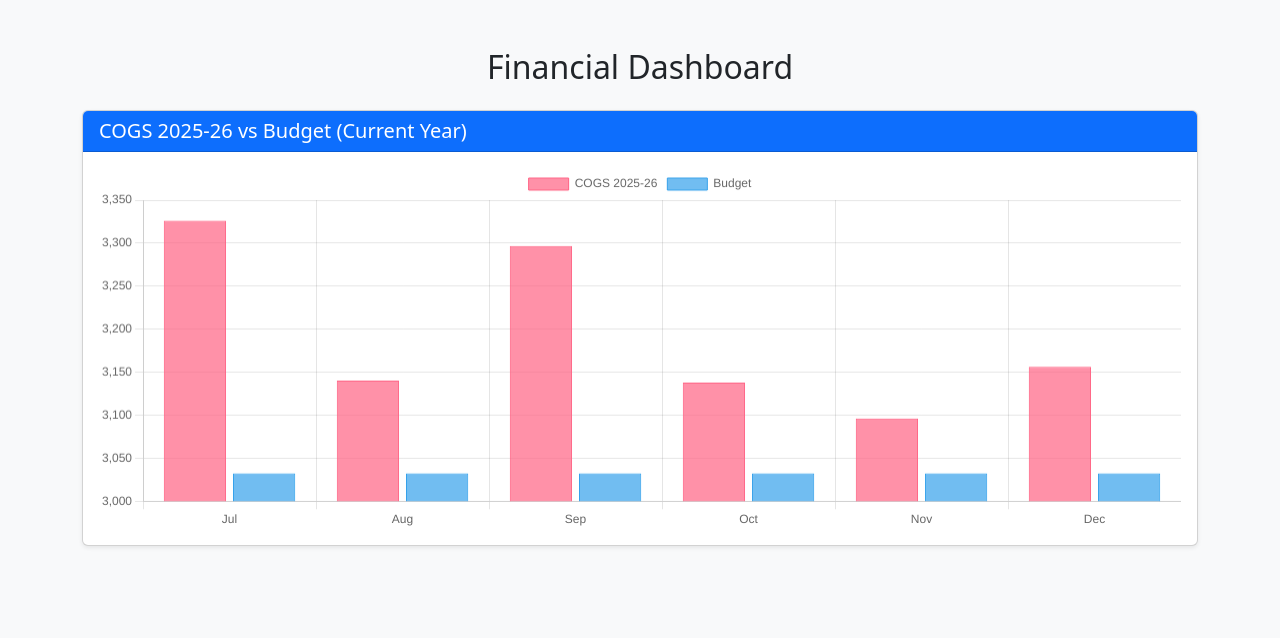
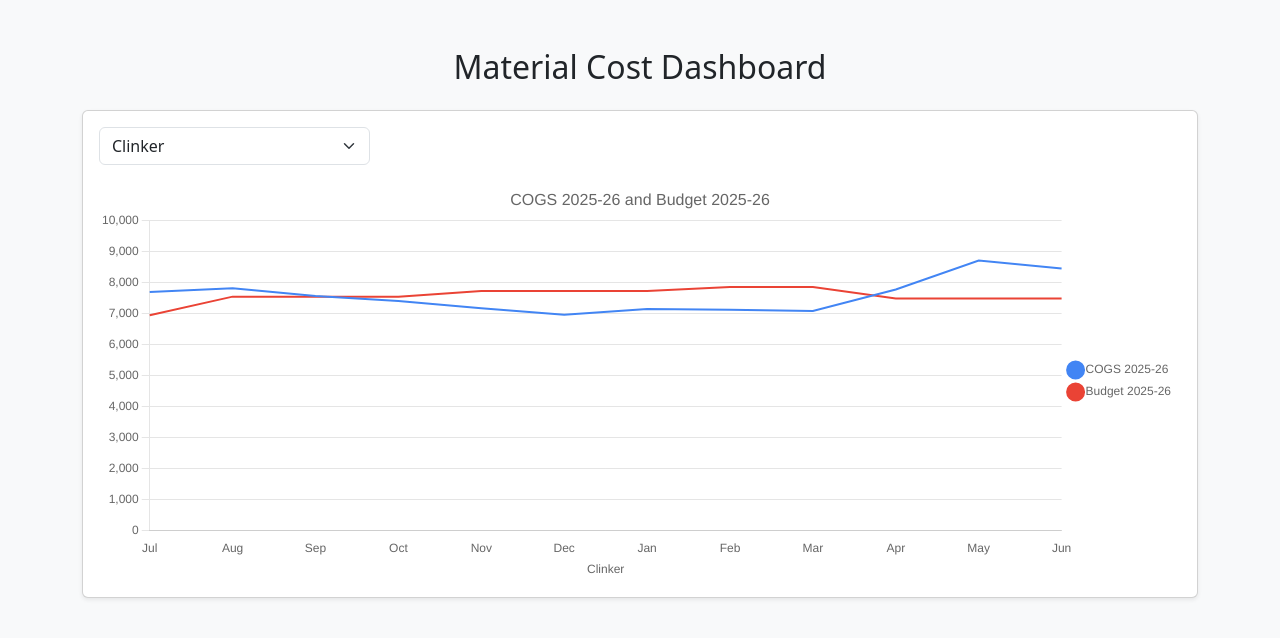
Before and after one commit to saadman37/COGS-Budget-Dashboard, a plain HTML site: page index.html in a window 1280 px wide. Drawn offline with nearby package versions, Linux system fonts and the light colour scheme.

Commit message:
Update index.html

```diff
--- a/index.html
+++ b/index.html
@@ -6,60 +6,106 @@
     <title>COGS vs Budget Dashboard</title>
     <!-- Bootstrap CSS for layout and styling -->
     <link href="https://cdn.jsdelivr.net/npm/bootstrap@5.3.0/dist/css/bootstrap.min.css" rel="stylesheet">
-    <!-- Chart.js for graphs and PapaParse for CSV reading -->
+    <!-- Chart.js for graphs -->
     <script src="https://cdn.jsdelivr.net/npm/chart.js"></script>
     <script src="https://cdnjs.cloudflare.com/ajax/libs/PapaParse/5.3.2/papaparse.min.js"></script>
 </head>
 <body class="bg-light">
 
 <div class="container mt-5">
-    <h2 class="mb-4 text-center">Financial Dashboard</h2>
+    <h2 class="mb-4 text-center">Material Cost Dashboard</h2>
 
-    <div class="card shadow-sm">
-        <div class="card-header bg-primary text-white">
-            <h5 class="mb-0">COGS 2025-26 vs Budget (Current Year)</h5>
-        </div>
+    <div class="card shadow-sm mb-4">
         <div class="card-body">
-            <!-- This is where the chart will appear -->
-            <canvas id="cogsVsBudgetChart" height="100"></canvas>
+            <!-- Dropdown for future expansion (Clinker, Slag, etc.) -->
+            <div class="mb-3 w-25">
+                <select id="itemSelector" class="form-select">
+                    <option value="clinker">Clinker</option>
+                    <option value="slag">Slag</option>
+                </select>
+            </div>
+
+            <!-- Chart Container -->
+            <div style="height: 400px; position: relative;">
+                <canvas id="cogsVsBudgetChart"></canvas>
+            </div>
         </div>
     </div>
 </div>
 
 <script>
-    // 1. We are setting up dummy data here to test the chart first.
-    // Once this works, we will link it to your 'data/COGS report ARL _FP.xlsx - ACCL.csv'
+    // 1. Exact Data from "COGS report ARL _FP.xlsx" for Clinker
+    const months = ['Jul', 'Aug', 'Sep', 'Oct', 'Nov', 'Dec', 'Jan', 'Feb', 'Mar', 'Apr', 'May', 'Jun'];
 
-    const labels = ['Jul', 'Aug', 'Sep', 'Oct', 'Nov', 'Dec'];
-    const cogsData = [3326.2, 3140.09, 3296.82, 3137.84, 3096.35, 3156.16];
-    const budgetData = [3032.32, 3032.32, 3032.32, 3032.32, 3032.32, 3032.32];
+    const clinkerCOGS = [7682.92, 7803.36, 7552.92, 7393.2, 7162.04, 6950.84, 7136.23, 7110.14, 7074.9, 7765.07, 8700.44, 8445.00];
+    const clinkerBudget = [6934.19, 7534.22, 7534.22, 7534.22, 7718.72, 7718.72, 7718.72, 7841.72, 7841.72, 7472.72, 7472.72, 7472.72];
 
     const ctx = document.getElementById('cogsVsBudgetChart').getContext('2d');
-    new Chart(ctx, {
-        type: 'bar',
+
+    // 2. Chart Configuration matching your image
+    const myChart = new Chart(ctx, {
+        type: 'line',
         data: {
-            labels: labels,
+            labels: months,
             datasets: [
                 {
                     label: 'COGS 2025-26',
-                    data: cogsData,
-                    backgroundColor: 'rgba(255, 99, 132, 0.7)',
-                    borderColor: 'rgba(255, 99, 132, 1)',
-                    borderWidth: 1
+                    data: clinkerCOGS,
+                    borderColor: '#4285F4', // Match the blue from image
+                    backgroundColor: '#4285F4',
+                    borderWidth: 2,
+                    pointRadius: 0, // Removes the dots on the line
+                    pointHoverRadius: 6,
+                    tension: 0, // Makes the lines completely straight
+                    fill: false
                 },
                 {
-                    label: 'Budget',
-                    data: budgetData,
-                    backgroundColor: 'rgba(54, 162, 235, 0.7)',
-                    borderColor: 'rgba(54, 162, 235, 1)',
-                    borderWidth: 1
+                    label: 'Budget 2025-26',
+                    data: clinkerBudget,
+                    borderColor: '#EA4335', // Match the red from image
+                    backgroundColor: '#EA4335',
+                    borderWidth: 2,
+                    pointRadius: 0,
+                    pointHoverRadius: 6,
+                    tension: 0,
+                    fill: false
                 }
             ]
         },
         options: {
             responsive: true,
+            maintainAspectRatio: false,
+            plugins: {
+                title: {
+                    display: true,
+                    text: 'COGS 2025-26 and Budget 2025-26',
+                    font: { size: 16, weight: 'normal', color: '#666' }
+                },
+                legend: {
+                    position: 'right', // Moves the legend to the right side
+                    labels: {
+                        usePointStyle: true,
+                        boxWidth: 8
+                    }
+                }
+            },
             scales: {
-                y: { beginAtZero: false }
+                y: {
+                    min: 0,
+                    max: 10000,
+                    ticks: {
+                        stepSize: 1000 // Sets the 0, 1000, 2000 intervals
+                    }
+                },
+                x: {
+                    title: {
+                        display: true,
+                        text: 'Clinker'
+                    },
+                    grid: {
+                        display: false // Removes vertical lines behind the chart
+                    }
+                }
             }
         }
     });
```
